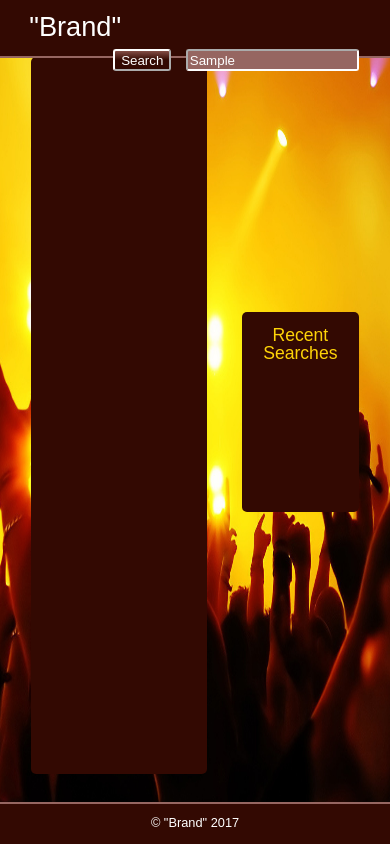
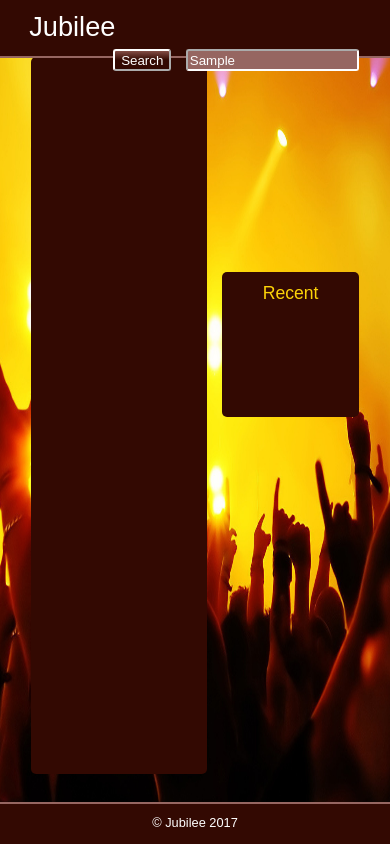
Before and after one commit to baggiodev/events, a plain HTML site: page index.html in a window 390 px wide. Both pictures are taken after typing "Sample" into the empty fields and a click on the input "Search". Drawn offline with nearby package versions, Linux system fonts and the light colour scheme; some packages are replaced by stand-ins of ours; no server answers.

Commit message:
updated media queries/title/fixes

```diff
--- a/app.js
+++ b/app.js
@@ -104,7 +104,7 @@ function eventajax() {
 					performer = performer.name;
 					temp.addClass(performer.replace(/\s/g, ""));
 					divperformer.html("Performer: " + performer);
-					var button = $("<button class='spotify'>" + performer + "</button>" + " - Sample MP3" + "<br>");
+					var button = $("<button class='spotify'>" + performer + "</button>" + "<br>");
 					button.attr("data-performer", performer)
 					temp.append(button);
 				}
--- a/assets/css/style.css
+++ b/assets/css/style.css
@@ -208,7 +208,7 @@ button:focus {
 }
 
 #map{
-	height: 325px;
+	height: 275px;
 	width: 100%;
 	margin-bottom: 20px;
 }
@@ -217,24 +217,23 @@ button:focus {
 
 .searchContainer {
 	width: 30vw;
-	height: 200px;
+	height: 180px;
 	display: block;
 	border-radius: 5px;
 	background-color: #330902;
 	position: relative;
 	color: #fff;
-	overflow: hidden;
 	overflow: auto;
 }
 
 .searchContainer h2 {
 	text-align: center;
-	margin: 15px 0px 15px 0px;
+	margin: 13px 0px 15px 0px;
 }
 
 .searchContainer button {
 	display: block;
-	margin: -8px auto;
+	margin: -10px auto;
 }
 
 h2 {
@@ -321,6 +320,14 @@ footer p {
 		margin: 0px 2px 0px 8vw;
 	}
 
+	.markerbutt {
+		height: 23px;
+	}
+
+	.sidebar {
+		width: 35vw;
+	}
+
 	h2 {
 		font-size: 1.2em;
 		color: #fdd308;
@@ -328,16 +335,26 @@ footer p {
 	}
 
 	#map{
-		height: 290px;
+		height: 225px;
 		width: 100%;
 		margin-bottom: 20px;
+	}
+
+	.searchContainer {
+		width: 35vw;
+		height: 165px;
 	}
 
 
 /* Spotify Buttons/Event headings */
 
+	.popSearch button{
+		font-size: .9em;
+	}
+
+
 	.contentContainer button {
-		height: 25px;
+		height: 23px;
 	}
 
 	footer {
@@ -349,7 +366,6 @@ footer p {
 		font-size: .8em;
 		margin-top: 17px;
 	}
-
 }
 
 
@@ -389,11 +405,24 @@ footer p {
 	}
 
 	.contentContainer {
-		font-size: .7em;
+		font-size: .8em;
 		width: 45vw;
 		height: 85%;
 		margin: 0px 2px 0px 8vw;
 	}
+
+	.sidebar {
+		width: 35vw;
+	}
+
+	.markerbutt {
+		height: 21px;
+	}
+
+	.contentContainer button {
+		height: 22px;
+	}
+
 
 	.initial {
 		width: 240px;
@@ -403,16 +432,24 @@ footer p {
 	}
 
 	#map{
-		height: 235px;
+		height: 195px;
 		width: 100%;
 		margin-bottom: 20px;
 	}
 
+	.searchContainer {
+		width: 35vw;
+		height: 145px;
+	}
 
 	h2 {
 		font-size: 1.1em;
 		color: #fdd308;
 		margin: 20px 0px 15px 0px;
+	}
+
+	.popSearch button{
+		font-size: .7em;
 	}
 
 
@@ -426,5 +463,4 @@ footer p {
 		color: #fff;
 		margin-top: 13px;
 	}
-
 }
--- a/index.html
+++ b/index.html
@@ -10,9 +10,9 @@
 		<script src="https://www.gstatic.com/firebasejs/3.7.5/firebase.js"></script>
 		<script src="https://cdn.jsdelivr.net/momentjs/2.12.0/moment.min.js"></script>
 	</head>
-	<!-- Header -->
+<!-- Header -->
 	<header>
-		<h1>"Brand"</h1>
+		<h1>Jubilee</h1>
 		<div id="searchField">
 			<input type="submit" name="btn" class="submitBtn" value="Search"/>
 			<input type="text" id="searchInput" name="search" placeholder="City..">
@@ -34,7 +34,7 @@
 				<div id="map">
 				</div>
 				<div class="searchContainer">
-					<h2>Recent Searches</h2>
+					<h2>Recent</h2>
 					<div class="popSearch">
 						<h2>Recent Searches</h2>
 					</div>
@@ -44,7 +44,7 @@
 	</body>
 <!-- Footer -->
 	<footer>
-		<p>&copy; "Brand" 2017</p>
+		<p>&copy; Jubilee 2017</p>
 	</footer>
 <!-- JS Sources -->
 	<script src="app.js"></script>
```
Also changed, not shown: 2 other files.
